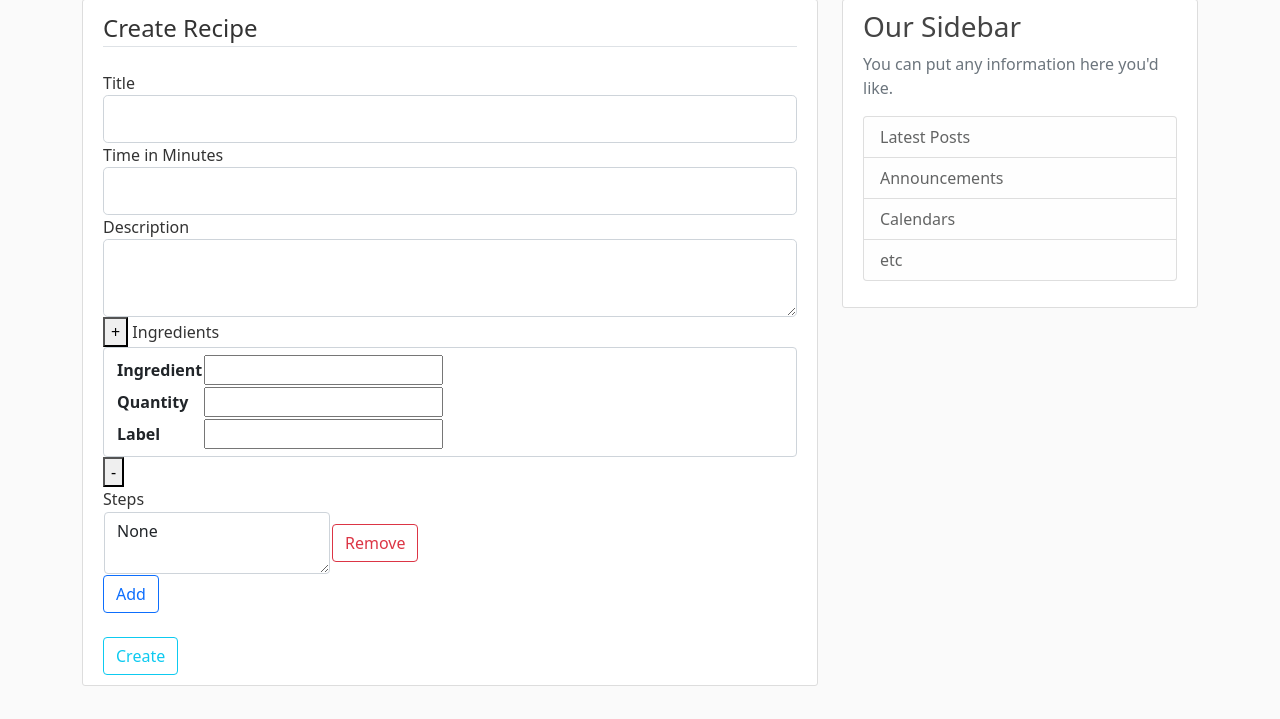
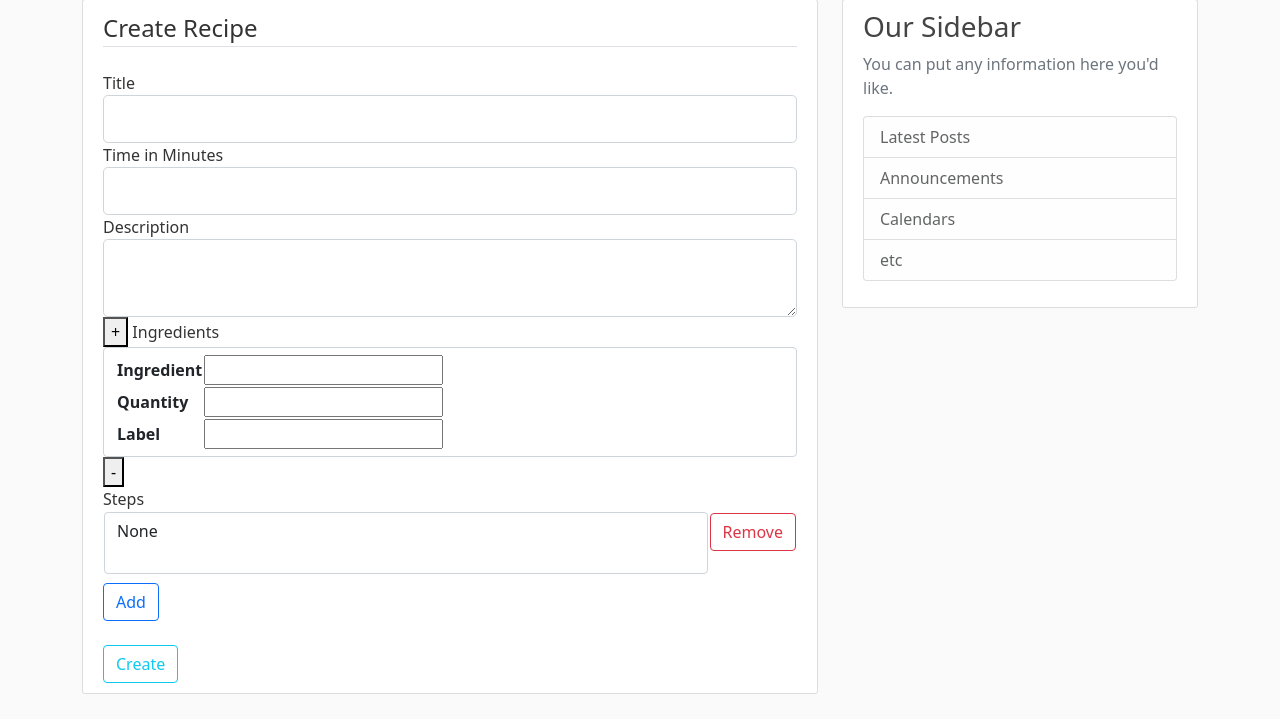
Before and after one commit to DanLanfear/FlaskRecipeApp, a Flask app: page /recipe/new in a window 1280 px wide. Shown: the part 81-800 px from the top of the page. Run offline with Flask 2, Linux system fonts and the light colour scheme; the visitor is signed in with stand-in values (Sample User, id 1); some libraries are stand-ins or nearby versions.

Commit message:
cleaned up steps form display

```diff
--- a/Flask_Recipe/flaskrecipe/static/main.css
+++ b/Flask_Recipe/flaskrecipe/static/main.css
@@ -78,3 +78,23 @@
   .account-heading {
     font-size: 2.5rem;
   }
+
+  tbody {
+    display:block;
+    width:100%;
+  }
+  table{
+    border-collapse: collapse;
+    min-width: 100%;
+  }
+
+  td.entry {
+    width:95%;
+  }
+  td.button{
+    vertical-align: top;
+  }
+
+  textarea.no-resize {
+    resize: none;
+  }
--- a/Flask_Recipe/flaskrecipe/templates/create_recipe.html
+++ b/Flask_Recipe/flaskrecipe/templates/create_recipe.html
@@ -75,18 +75,20 @@
             <div class="form-group mb-4" data-toggle="fieldset" id="step-fieldset">
                 {{ form.steps.label(class="form-control-label") }}
                 <table>
+                    <tbody>
                         {% for i in range(form.steps.entries|length) %}
                             <tr data-toggle="fieldset-entry">
-                        <td>
-                            <textarea class="form-control" name="steps-{{loop.index0}}-step" id="steps-{{loop.index0}}-step">{{form.steps.entries[i].step.data}}</textarea>
+                                <td class="entry">
+                                    <textarea class="form-control no-resize" name="steps-{{loop.index0}}-step" id="steps-{{loop.index0}}-step">{{form.steps.entries[i].step.data}}</textarea>
                                 </td>
-                        <td>
-                            <button class="btn btn-outline-danger" type="button" data-toggle="fieldset-remove-row" id="step-{{loop.index0}}-remove">Remove</button>
+                                <td class="button">
+                                    <button class="btn btn-outline-danger align-text-top" type="button" data-toggle="fieldset-remove-row" id="step-{{loop.index0}}-remove">Remove</button>
                                 </td>
                             </tr>
                         {% endfor %}
+                    </tbody>
                 </table>
-                <button class="btn btn-outline-primary" type="button" data-toggle="fieldset-add-row" data-target="#step-fieldset">Add</button>
+                <button class="btn btn-outline-primary mt-2" type="button" data-toggle="fieldset-add-row" data-target="#step-fieldset">Add</button>
             </div>
 
             <!-- <div class="form-group" data-toggle="fieldset" id="step-fieldset">
```
Lines whose indentation alone changed are shown as unchanged.
